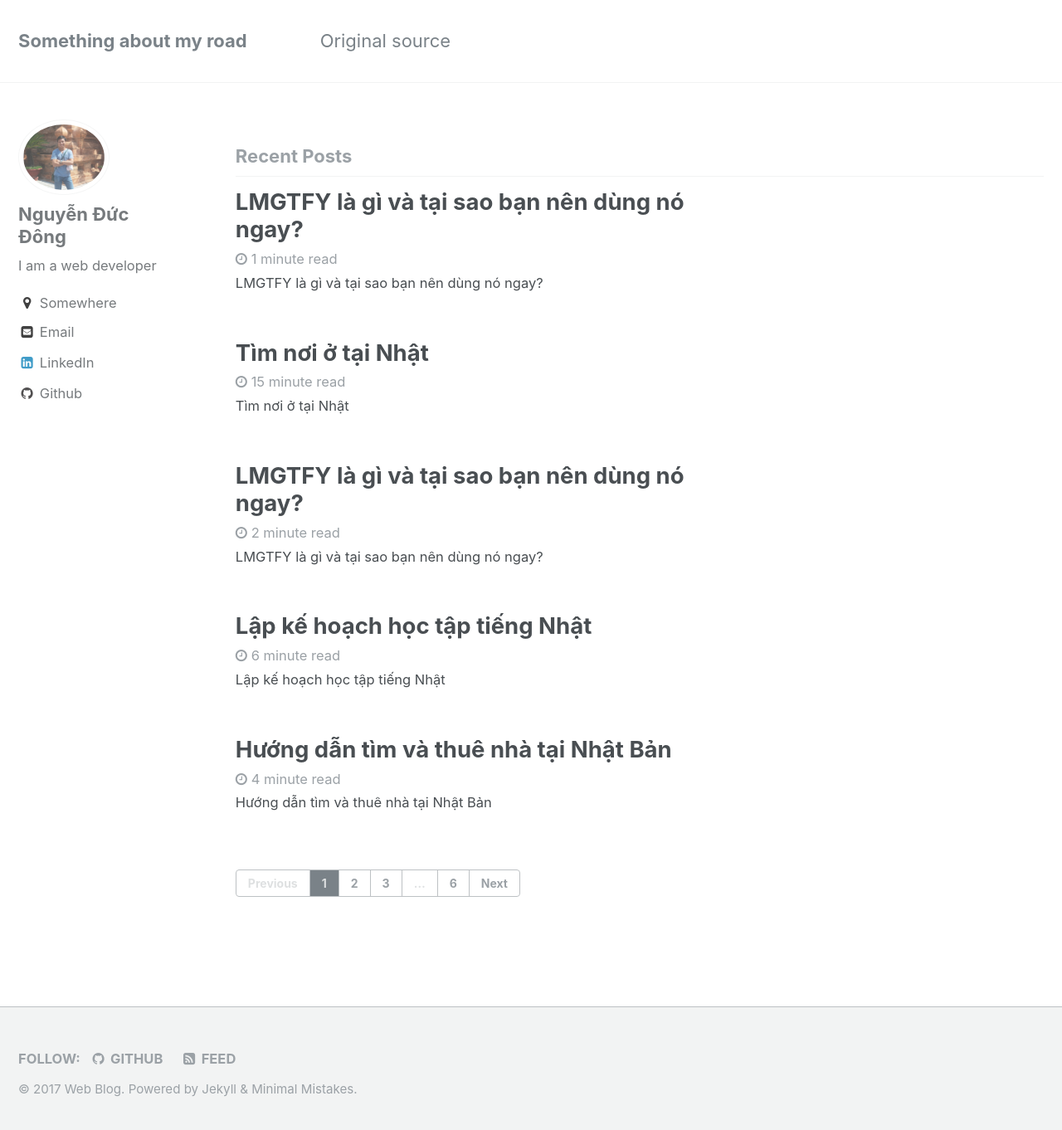
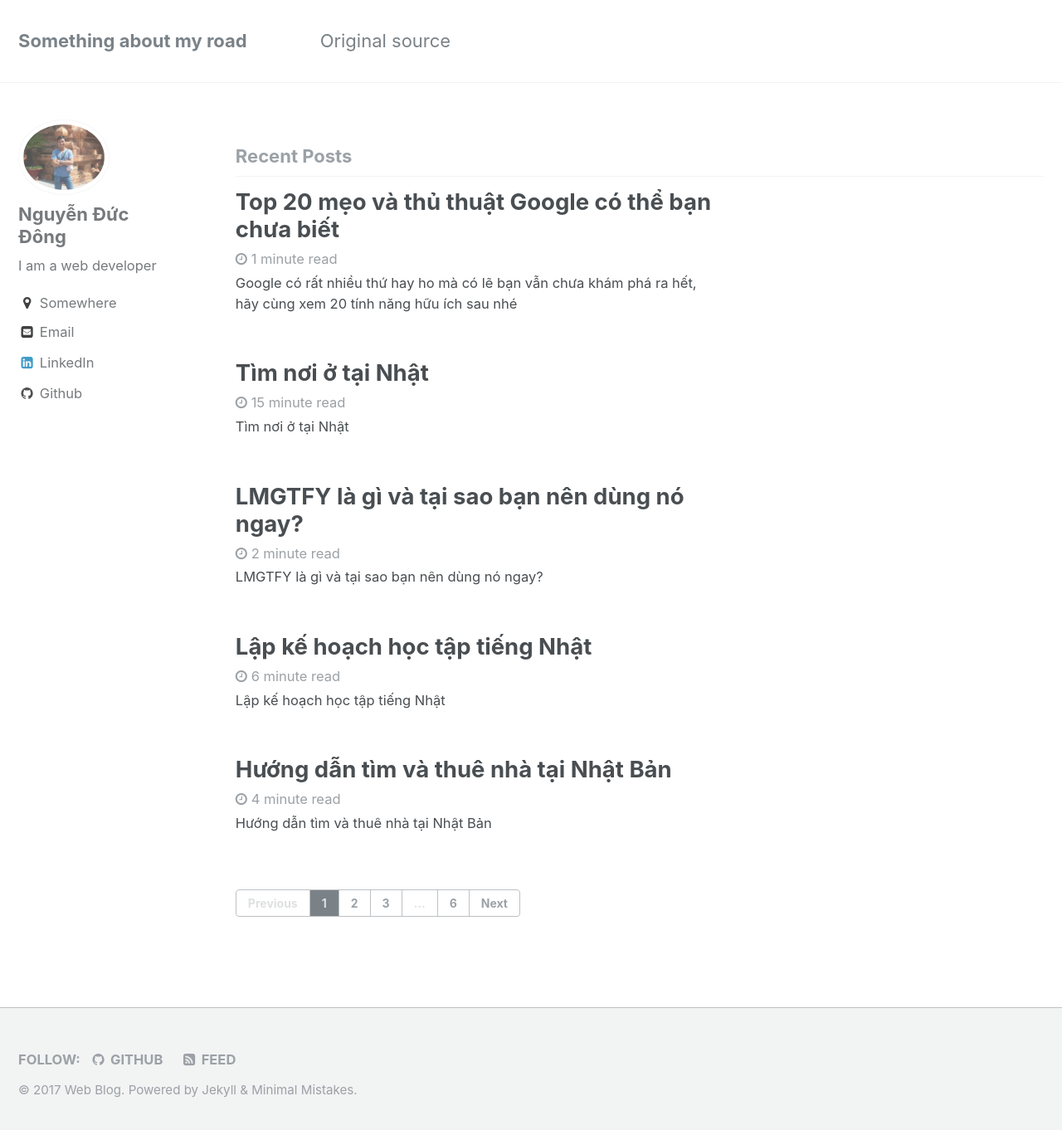
Before and after one commit to ducdongmg/ducdongmg.github.io, a Jekyll site: the page built from index.html, in a window 1280 px wide and 1369 px high. Shown: the top 1362 px of the window at 83% size. Built offline with Jekyll 4.4.1, drawn with Linux system fonts in a browser that asks for light colours; the list of posts is cut into pages by our own code.

Commit message:
update desc

```diff
--- a/_posts/2017-05-04-top-20-meo-va-thu-thuat-google.md
+++ b/_posts/2017-05-04-top-20-meo-va-thu-thuat-google.md
@@ -1,8 +1,8 @@
 ---
 layout: single
-title:  "LMGTFY là gì và tại sao bạn nên dùng nó ngay?"
-desc: "LMGTFY là gì và tại sao bạn nên dùng nó ngay?"
-excerpt: "LMGTFY là gì và tại sao bạn nên dùng nó ngay?"
+title:  "Top 20 mẹo và thủ thuật Google có thể bạn chưa biết"
+desc: "Top 20 mẹo và thủ thuật Google có thể bạn chưa biết"
+excerpt: "Google có rất nhiều thứ hay ho mà có lẽ bạn vẫn chưa khám phá ra hết, hãy cùng xem 20 tính năng hữu ích sau nhé"
 keywords: "LMGTFY, google, search, short"
 categories: [google]
 tag: [google, search]
```
